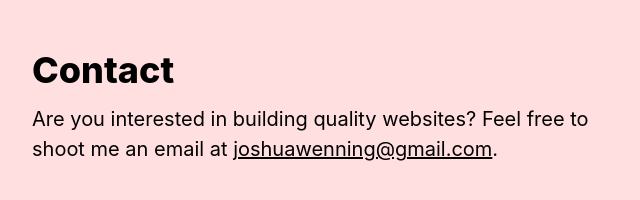
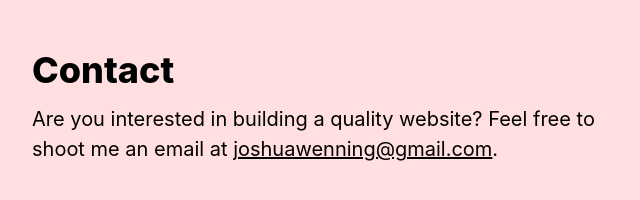
Before and after one commit to frekyll/frekyll, a Jekyll site: the page built from index.html, in a window 1280 px wide. Shown: the part 310-510 px from the top of the page, without its empty margins (0-640 px from the left). Built offline with Jekyll 4.4.1, drawn with Linux system fonts in a browser that asks for light colours.

Commit message:
Update contact verbiage

```diff
--- a/index.html
+++ b/index.html
@@ -22,6 +22,6 @@ layout: default
 
   <footer>
     <h3 class="f2 fw8 lh-solid mb3 mt0">Contact</h3>
-    <p class="f4 lh-copy mb2 measure mt0">Are you interested in building quality websites? Feel free to shoot me an email at <a class="black" href="mailto:{{ site.email }}">{{ site.email }}</a>.</p>
+    <p class="f4 lh-copy mb2 measure mt0">Are you interested in building a quality website? Feel free to shoot me an email at <a class="black" href="mailto:{{ site.email }}">{{ site.email }}</a>.</p>
   </footer>
 </div>
```
